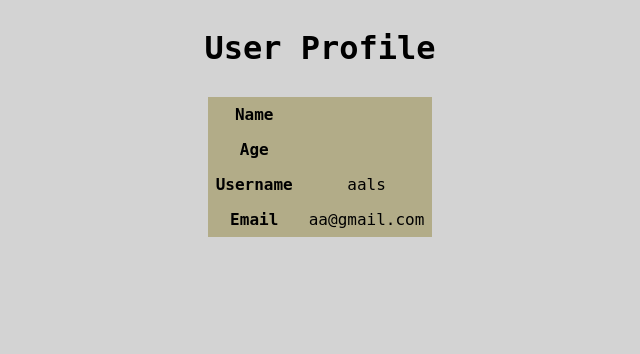
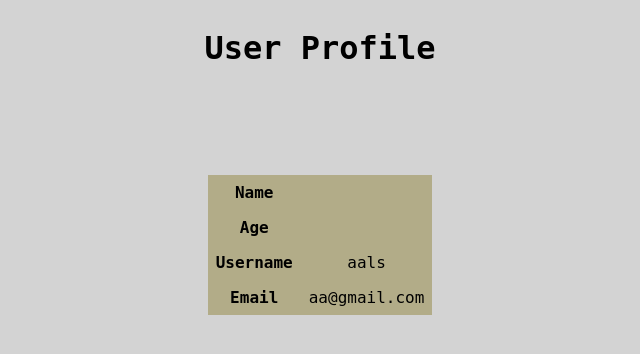
Before and after one commit to aals02/film-django, a Django app: template templates/listfilm.html in a window 1280 px wide. Shown: the top 354 px of the page, without its empty margins (320-960 px from the left). Run offline with Django 5.2, Linux system fonts and the light colour scheme; the template is opened without the code that fills it: values that come from a table or form of the project are taken from there, others are empty; data comes from the database, SQL or seed files in the repository.

Commit message:
Update listfilm.html

```diff
--- a/templates/listfilm.html
+++ b/templates/listfilm.html
@@ -6,8 +6,8 @@
     <style>
         body {text-align: center; font-size: medium; background-color: lightgrey; font-family: Monospace, Helvetica; color: black;}
         h1 {padding: 8px;}
-        table {background-color: rgb(178, 172, 136); border-collapse: collapse; margin: auto;}
-        th, td {font-size: xxxxx-large; text-align: center; padding: 8px}
+        table {background-color: rgb(178, 172, 136); border-collapse: collapse; margin: auto; margin-top: 100px;}
+        th, td {font-size: xxxxx-large; text-align: center; padding: 8px;}
     </style>
 </head>
 <body>
```
